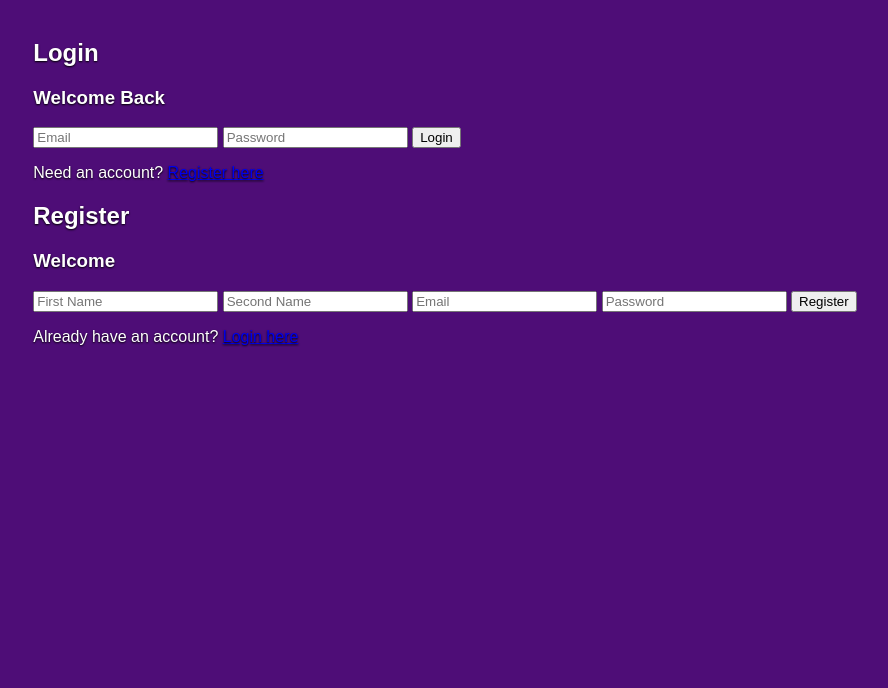
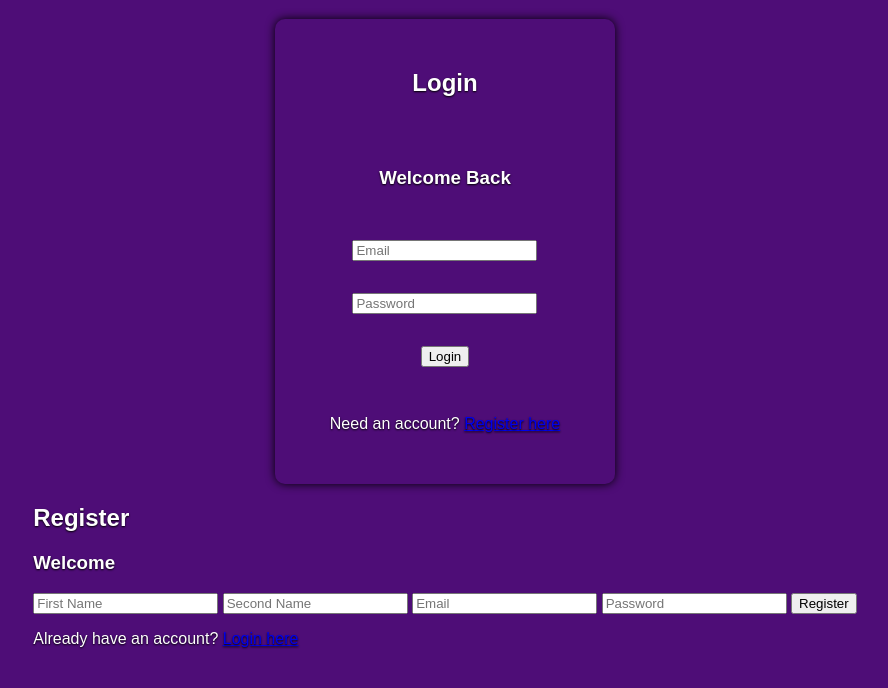
Before and after one commit to AhmadMuhtady/Quiz-Web-App, a plain HTML site: page index.html in a window 1280 px wide. Shown: the part 102-790 px from the top of the page, without its empty margins (195-1083 px from the left). Drawn offline with Linux system fonts and the light colour scheme.

Commit message:
refactored: added styles for login container in style.css

```diff
--- a/style.css
+++ b/style.css
@@ -14,3 +14,16 @@ body {
 	align-items: center;
 	margin-top: 2rem;
 }
+
+.login-container {
+	display: flex;
+	align-items: center;
+	justify-content: center;
+	flex-direction: column;
+	box-shadow: 0 0 10px #000;
+	padding: 30px 20px 35px 20px;
+	border-radius: 10px;
+	gap: 2rem;
+	margin: 0 auto;
+	width: 300px;
+}
```
